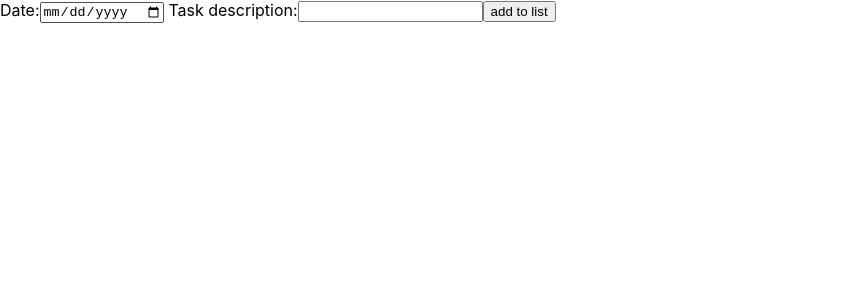
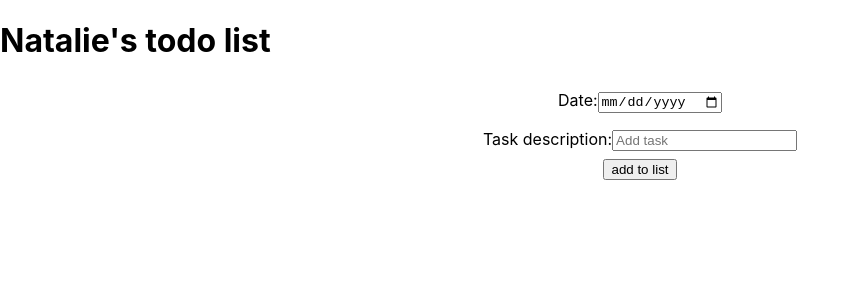
Before and after one commit to Crpearce/calendar-todos-w-local-storage, a React (Create React App) app: page /Natalie in a window 1280 px wide. Shown: the top 300 px of the page, without its empty margins (0-859 px from the left). Built offline with nearby package versions, Linux system fonts and the light colour scheme.

Commit message:
update state on completed click

```diff
--- a/src/components/colby/colby.component.jsx
+++ b/src/components/colby/colby.component.jsx
@@ -4,7 +4,7 @@ import './colby.styles.css'
 const Colby = () => {
   return (
     <div>
-      <Form />
+      <Form name="Colby"/>
     </div>
   )
 }
--- a/src/components/form/form.component.jsx
+++ b/src/components/form/form.component.jsx
@@ -1,30 +1,68 @@
+import { useState, useEffect } from 'react'
+
 import './form.styles.css'
 
-const Form = () => {
+const Form = ({ name }) => {
+  const [taskDate, setTaskDate] = useState('')
+  const [taskDesc, setTaskDesc] = useState('')
+  const [newTask, setNewTask] = useState('')
+  const [allTasks, setAllTasks] = useState([])
+
+  const handleSubmit = (e) => {
+    e.preventDefault()
+    const newTask = {
+      id: Date.now(),
+      date: taskDate,
+      desc: taskDesc,
+      completed: false,
+    }
+    setNewTask(newTask)
+    setAllTasks([newTask, ...allTasks])
+    setTaskDate('')
+    setTaskDesc('')
+  }
+
+  const updateComplete = (id) => {
+    const matchingTask = allTasks.find((task) => task.id === id)
+    const position = allTasks.indexOf(matchingTask)
+    const changeStatus = {
+      id: matchingTask.id,
+      date: matchingTask.date,
+      desc: matchingTask.desc,
+      completed: !matchingTask.completed,
+    }
+    const replacement = allTasks.splice(position, 1, changeStatus)
+    if (replacement) {
+      setAllTasks(replacement)
+    }
+    setAllTasks(allTasks)
+  }
+
   return (
     <div className='form-container'>
+      <h1>{name}'s todo list</h1>
+      <div className='input-container'>
         <label>
-        {' '}
           Date:
           <input
             type='date'
-        //   value={taskDate}
-        //   onChange={(e) => setTaskDate(e.target.value)}
+            value={taskDate}
+            onChange={(e) => setTaskDate(e.target.value)}
           />
         </label>
         <label>
-        {' '}
           Task description:
           <input
             type='text'
-        //   value={taskDesc}
-        //   placeholder='Add task'
-        //   onChange={(e) => setTaskDesc(e.target.value)}
+            value={taskDesc}
+            placeholder='Add task'
+            onChange={(e) => setTaskDesc(e.target.value)}
             required
           />
         </label>
-      <button> add to list</button>
-      {/* <ul className='list-container'>
+        <button onClick={handleSubmit}> add to list</button>
+      </div>
+      <ul className='list-container'>
         {allTasks?.map((task) => {
           return (
             <li key={task.id}>
@@ -39,11 +77,11 @@ const Form = () => {
               </label>
               <h3>{task.date}</h3>
               <p>{task.desc}</p>
-              <button onClick={() => removeTask(task.id)}>X</button>
+              {/* <button onClick={() => removeTask(task.id)}>X</button> */}
             </li>
           )
         })}
-      </ul> */}
+      </ul>
     </div>
   )
 }
--- a/src/components/form/form.styles.css
+++ b/src/components/form/form.styles.css
@@ -0,0 +1,16 @@
+.input-container {
+    display: flex;
+    flex-direction: column;
+    align-items: center;
+}
+
+label {
+    padding: 1vh;
+}
+
+li {
+    display: flex;
+    justify-content: space-evenly;
+    align-items: center;
+    padding: 1vh;
+}
--- a/src/components/natalie/natalie.component.jsx
+++ b/src/components/natalie/natalie.component.jsx
@@ -4,7 +4,7 @@ import './natalie.styles.css'
 const Natalie = () => {
   return (
     <div>
-      <Form />
+      <Form name='Natalie'/>
     </div>
   )
 }
```
Lines whose indentation alone changed are shown as unchanged.
